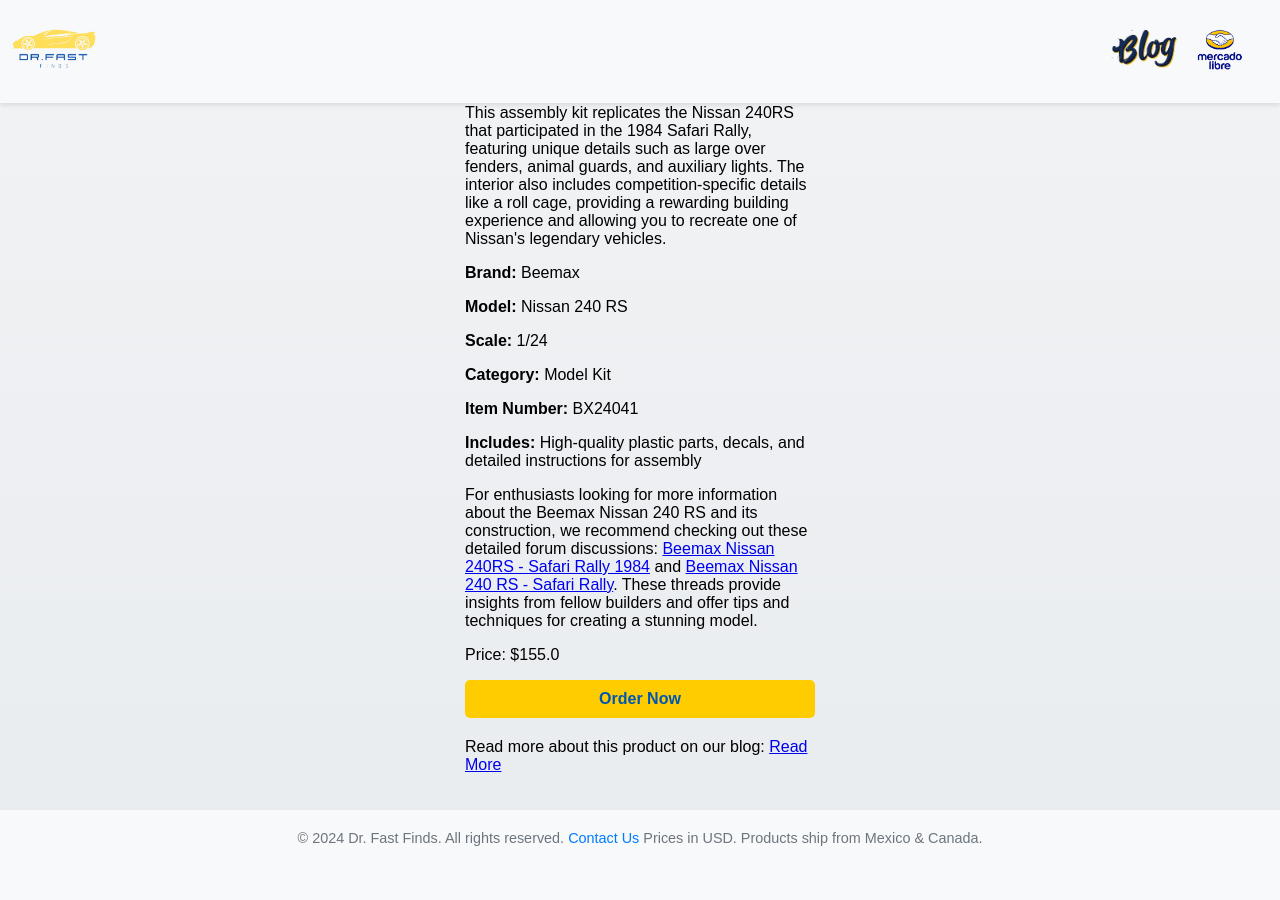
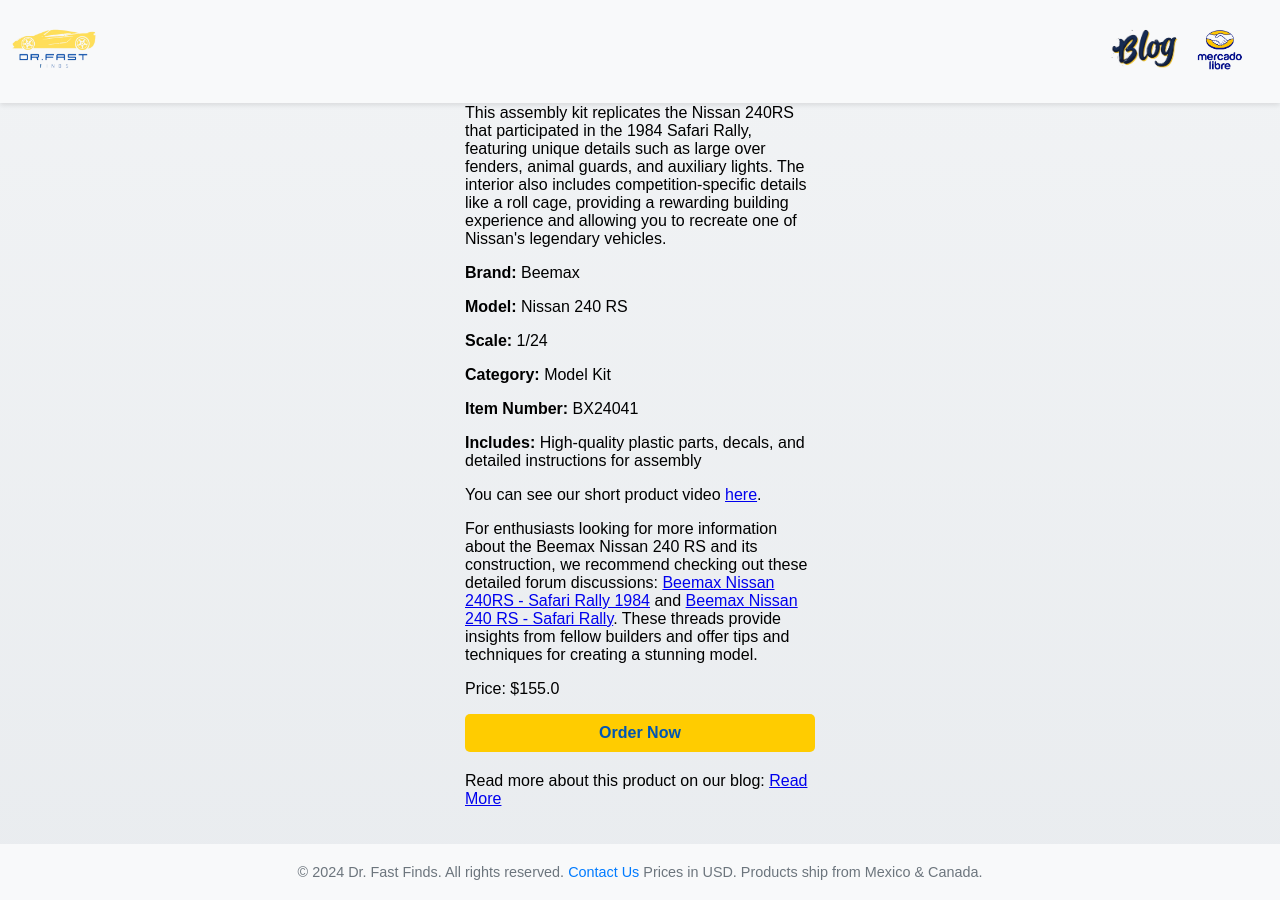
Before and after one commit to drfastfinds/drfastfinds-site, a Jekyll site: the page built from _products/nissan-240-rs.md, in a window 1280 px wide and 900 px high, scrolled down 726 px. Built offline with Jekyll 4.4.1, drawn with Linux system fonts in a browser that asks for light colours; before the commit the page ends 1592 px from its top, so only the background shows below that.

Commit message:
Update nissan-240-rs.md

```diff
--- a/_products/nissan-240-rs.md
+++ b/_products/nissan-240-rs.md
@@ -15,6 +15,9 @@
   <p><strong>Category:</strong> Model Kit</p>
   <p><strong>Item Number:</strong> BX24041</p>
   <p><strong>Includes:</strong> High-quality plastic parts, decals, and detailed instructions for assembly</p>
+
+  <p>You can see our short product video <a href="https://youtube.com/shorts/ckC6IL12hn0?feature=share" target="_blank">here</a>.</p>
+
 
   <p>For enthusiasts looking for more information about the Beemax Nissan 240 RS and its construction, we recommend checking out these detailed forum discussions: <a href="https://www.britmodeller.com/forums/index.php?/topic/235099082-beemax-nissan-240rs-safari-rally-1984/" target="_blank">Beemax Nissan 240RS - Safari Rally 1984</a> and <a href="https://www.britmodeller.com/forums/index.php?/topic/235095383-beemax-nissan-240-rs-safari-rally/" target="_blank">Beemax Nissan 240 RS - Safari Rally</a>. These threads provide insights from fellow builders and offer tips and techniques for creating a stunning model.</p>
 
```
